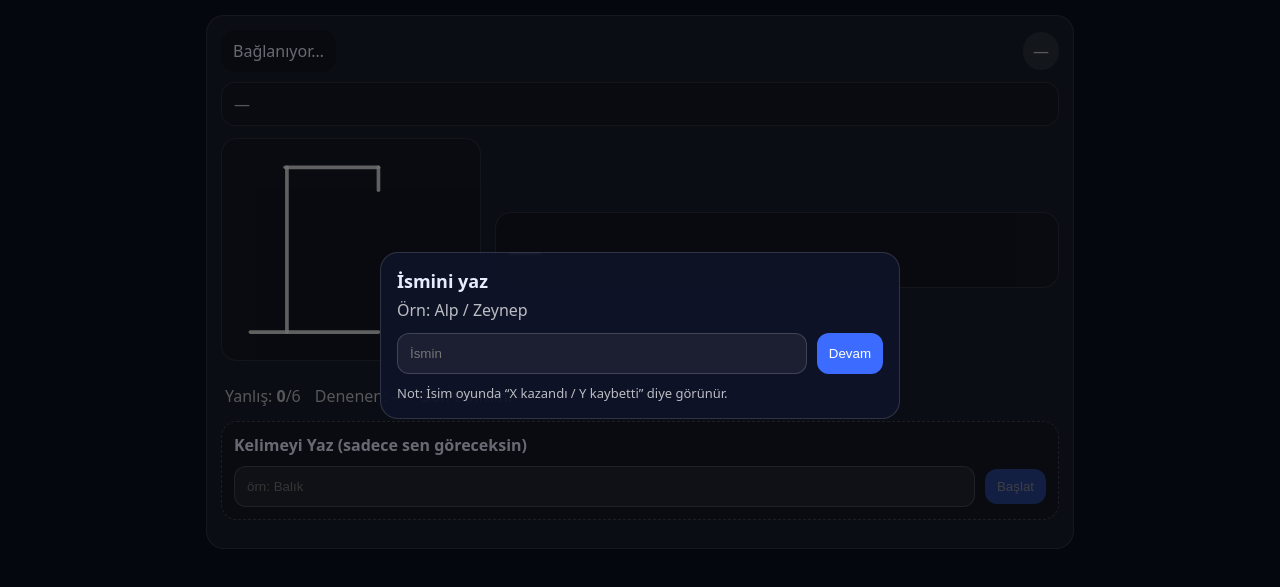
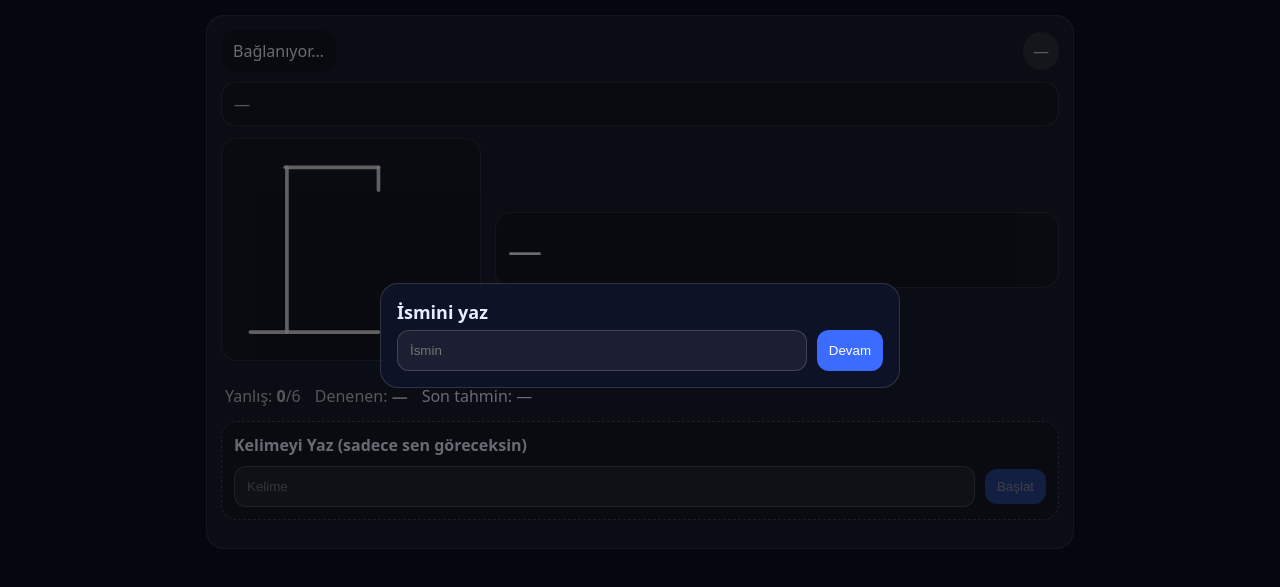
Before and after one commit to playingzeus/adam-asmaca-online, a website: page public/index.html in a window 1280 px wide. Shown: the part 65-652 px from the top of the page. Drawn offline with nearby package versions, Linux system fonts and the light colour scheme.

Commit message:
Update index.html

```diff
--- a/public/index.html
+++ b/public/index.html
@@ -11,12 +11,10 @@
   <div class="modal" id="nameModal">
     <div class="modalCard">
       <div class="modalTitle">İsmini yaz</div>
-      <div class="modalDesc">Örn: Alp / Zeynep</div>
       <div class="modalRow">
         <input id="nameInput" placeholder="İsmin" maxlength="20" />
         <button id="nameBtn">Devam</button>
       </div>
-      <div class="modalMini">Not: İsim oyunda “X kazandı / Y kaybetti” diye görünür.</div>
     </div>
   </div>
 
@@ -26,7 +24,7 @@
       <div class="overlayTitle" id="ovTitle">Tur bitti</div>
       <div class="overlaySub" id="ovSub">—</div>
       <div class="overlaySecret" id="ovSecret">Kelime: —</div>
-      <div class="overlayMini">2 saniye sonra roller değişecek…</div>
+      <div class="overlayMini">3 saniye sonra roller değişecek…</div>
     </div>
   </div>
 
@@ -52,13 +50,11 @@
 
       <div class="board">
         <svg viewBox="0 0 260 220" class="svg" aria-label="adam asma">
-          <!-- scaffold -->
           <line x1="20" y1="200" x2="160" y2="200" class="line"/>
           <line x1="60" y1="200" x2="60" y2="20" class="line"/>
           <line x1="58" y1="20" x2="160" y2="20" class="line"/>
           <line x1="160" y1="20" x2="160" y2="45" class="line"/>
 
-          <!-- body parts -->
           <circle id="p-head" cx="160" cy="65" r="18" class="line part hidden"/>
           <line id="p-body" x1="160" y1="83" x2="160" y2="125" class="line part hidden"/>
           <line id="p-armL" x1="160" y1="95" x2="140" y2="112" class="line part hidden"/>
@@ -79,7 +75,7 @@
       <div class="setbox" id="setBox">
         <div class="setTitle">Kelimeyi Yaz (sadece sen göreceksin)</div>
         <div class="setRow">
-          <input id="secretInput" placeholder="örn: Balık" autocomplete="off" />
+          <input id="secretInput" placeholder="Kelime" autocomplete="off" />
           <button id="setSecretBtn" disabled>Başlat</button>
         </div>
       </div>
```
